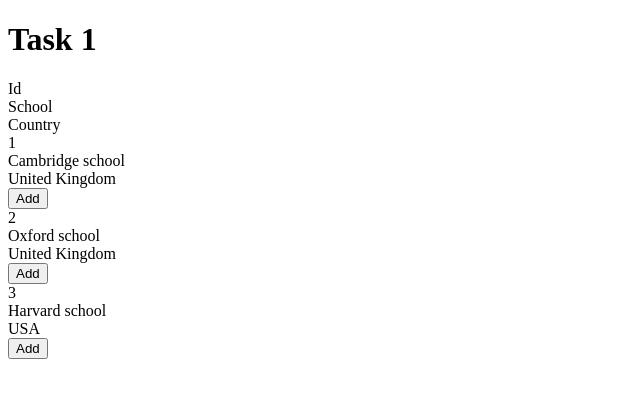
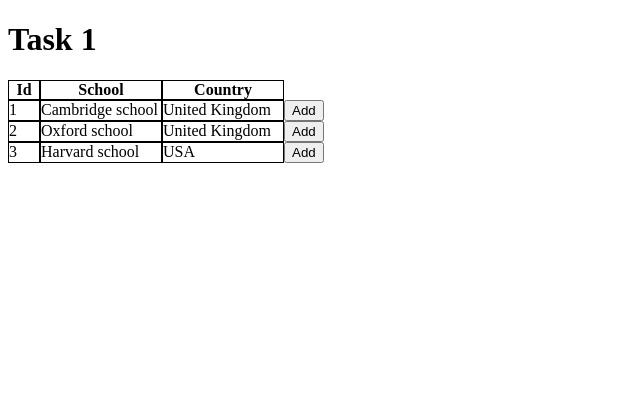
Before and after one commit to ReactSchoolKG/Angular_hometask, an Angular app in the folder task1/: page / in a window 1280 px wide. Shown: the top 398 px of the page, without its empty margins (0-640 px from the left). Built offline with nearby package versions, Linux system fonts and the light colour scheme.

Commit message:
Tast1 v 1.0

```diff
--- a/task1/src/app/app.component.html
+++ b/task1/src/app/app.component.html
@@ -1,13 +1,12 @@
 <h1>Task 1</h1>
-<!-- <p>{{schools}}</p> -->
 
 <div *ngFor="let item of schoolList">
   {{ item }}
 </div>
 
-<div>
-  <div>Id</div>
-  <div>School</div>
-  <div>Country</div>
+<div class="list">
+  <div class="list-item-id list-header">Id</div>
+  <div class="list-item list-header">School</div>
+  <div class="list-item list-header">Country</div>
 </div>
 <app-school *ngFor="let school of schools" [data]="school" (addSchool)="addNewSchool($event)"></app-school>
--- a/task1/src/app/school/school.component.html
+++ b/task1/src/app/school/school.component.html
@@ -1,6 +1,6 @@
-<div>
-  <div>{{data?.id}}</div>
-  <div>{{data?.name}}</div>
-  <div>{{data?.country}}</div>
-  <div><button (click)="addSchoolToList()">Add</button></div>
+<div class="list">
+  <div class="list-item-id">{{data?.id}}</div>
+  <div class="list-item">{{data?.name}}</div>
+  <div class="list-item">{{data?.country}}</div>
+  <button (click)="addSchoolToList()">Add</button>
 </div>
--- a/task1/src/styles.scss
+++ b/task1/src/styles.scss
@@ -1 +1,21 @@
-/* You can add global styles to this file, and also import other style files */
+.list-header {
+    width: 120px;
+    font-weight: bold;
+    text-align: center;
+}
+
+.list {
+    display: flex;
+}
+
+.list-item {
+    width: 120px;
+}
+
+.list-item-id {
+    width: 30px;
+}
+
+.list-item, .list-item-id {
+    border: 1px solid black;
+}
```
